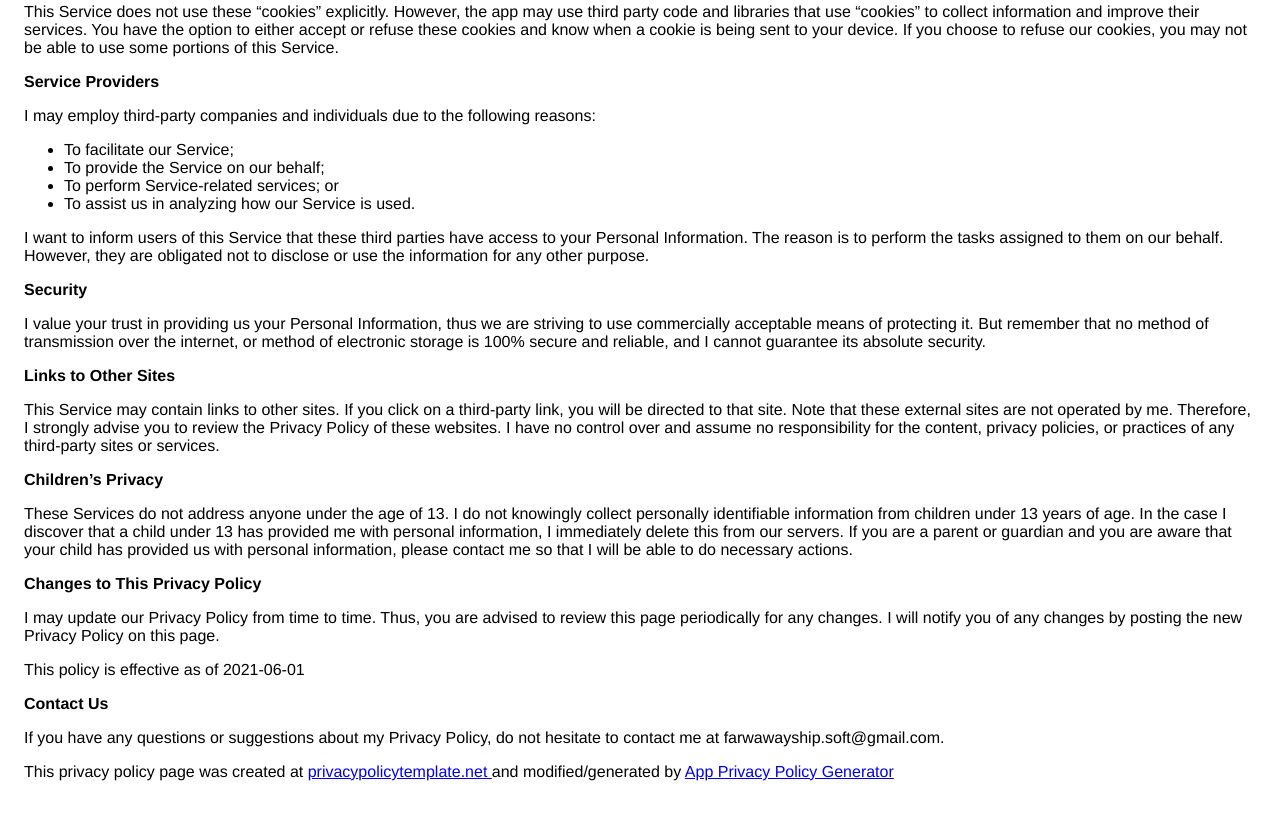
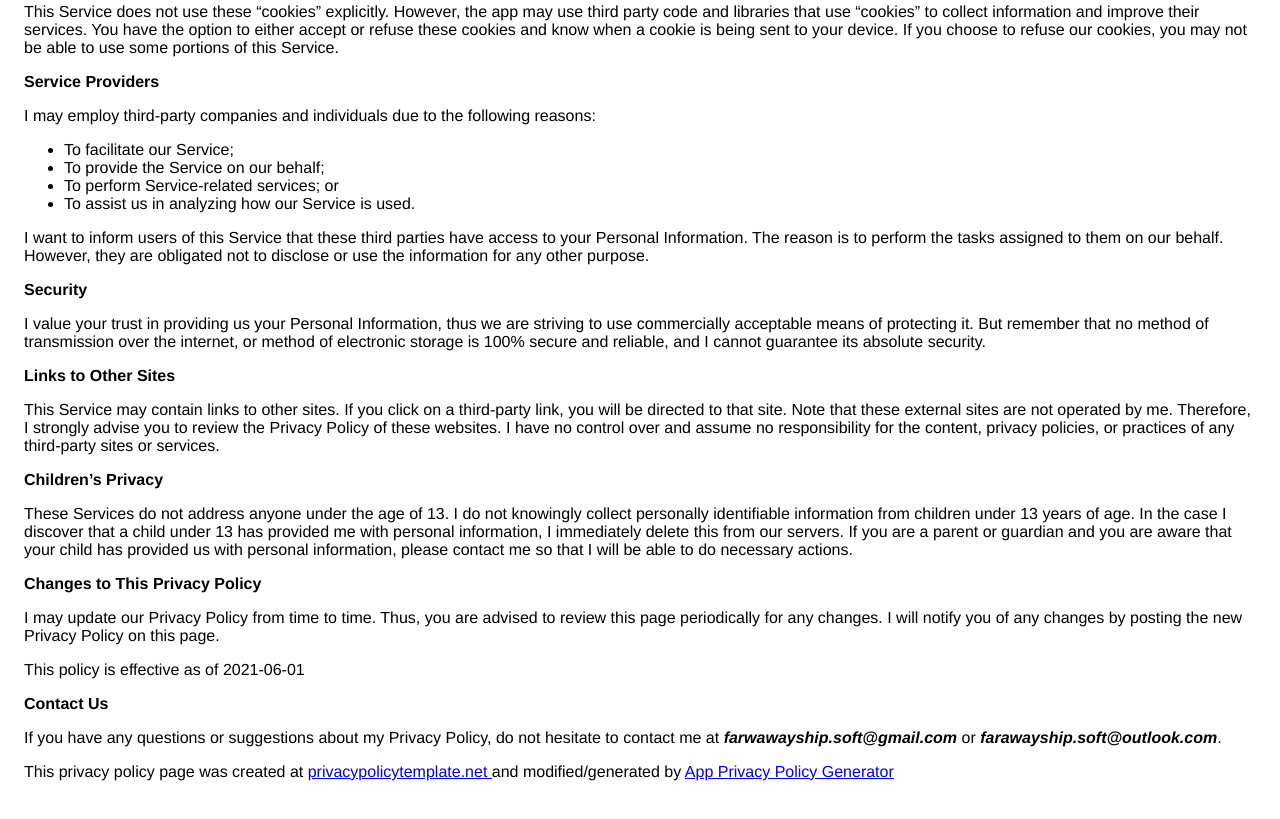
Before and after one commit to FarAwayShip/FarAwayShip.github.io, a plain HTML site: page privacy/auto_clicker.html in a window 1280 px wide. Shown: the part 659-1478 px from the top of the page. Drawn offline with Linux system fonts and the light colour scheme.

Commit message:
update contact

```diff
--- a/privacy/auto_clicker.html
+++ b/privacy/auto_clicker.html
@@ -182,7 +182,7 @@
   <p><strong>Contact Us</strong></p>
   <p>
     If you have any questions or suggestions about my
-    Privacy Policy, do not hesitate to contact me at farwawayship.soft@gmail.com.
+    Privacy Policy, do not hesitate to contact me at <b><i>farwawayship.soft@gmail.com</i></b> or <b><i>farawayship.soft@outlook.com</i></b>.
   </p>
   <p>This privacy policy page was created at <a href="https://privacypolicytemplate.net" target="_blank"
       rel="noopener noreferrer">privacypolicytemplate.net </a>and modified/generated by <a
```
